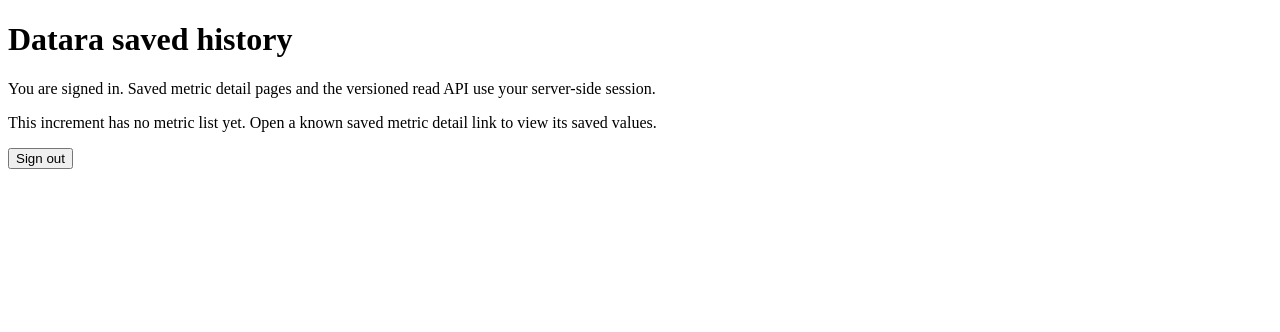
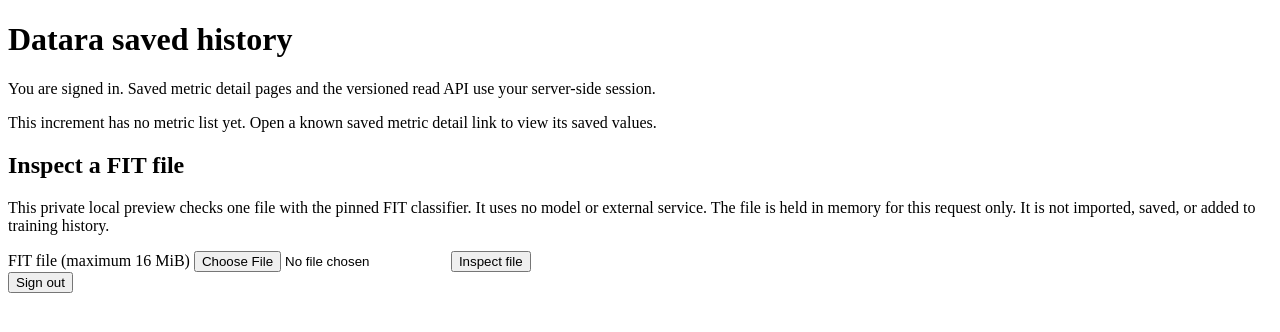
Before and after one commit to fengguode/DATARA, a Django app: page / in a window 1280 px wide. Shown: the top 332 px of the page. Run offline with Django 5.2, Linux system fonts and the light colour scheme; the visitor is signed in with stand-in values (Sample User, id 1); parts of the project's set-up code (start-up, migrations or seed data) failed here and were passed over.

Commit message:
feat(WP02): add private local FIT inspection preview

```diff
--- a/datara/settings.py
+++ b/datara/settings.py
@@ -67,8 +67,9 @@ MIDDLEWARE = [
     "django.middleware.security.SecurityMiddleware",
     "django.contrib.sessions.middleware.SessionMiddleware",
     "django.middleware.common.CommonMiddleware",
+    "django.contrib.auth.middleware.AuthenticationMiddleware",
+    "datara.uploads.PreviewUploadHandlerMiddleware",
     "django.middleware.csrf.CsrfViewMiddleware",
-    "django.contrib.auth.middleware.AuthenticationMiddleware",
 ]
 
 ROOT_URLCONF = "datara.urls"
--- a/datara/templates/datara/home.html
+++ b/datara/templates/datara/home.html
@@ -10,6 +10,39 @@
     <h1>Datara saved history</h1>
     <p>You are signed in. Saved metric detail pages and the versioned read API use your server-side session.</p>
     <p>This increment has no metric list yet. Open a known saved metric detail link to view its saved values.</p>
+    <section aria-labelledby="fit-preview-heading">
+      <h2 id="fit-preview-heading">Inspect a FIT file</h2>
+      <p>This private local preview checks one file with the pinned FIT classifier. It uses no model or external service. The file is held in memory for this request only. It is not imported, saved, or added to training history.</p>
+      <form method="post" action="{% url 'fit_preview' %}" enctype="multipart/form-data">
+        {% csrf_token %}
+        <label for="fit-file">FIT file (maximum 16 MiB)</label>
+        <input id="fit-file" name="fit_file" type="file" accept=".fit,application/octet-stream" required>
+        <button type="submit">Inspect file</button>
+      </form>
+      {% if preview_error %}<p role="alert">{{ preview_error }}</p>{% endif %}
+      {% if preview %}
+      <section aria-labelledby="preview-result-heading">
+        <h3 id="preview-result-heading">File inspection result</h3>
+        <p role="status">Source disposition: {{ preview.disposition }}. This is a preview only; no activity was imported or saved.</p>
+        {% if not preview.accepted %}<p>This file does not meet the current source rules. Reason code: <code>{{ preview.reason_code }}</code></p>{% endif %}
+        <p>Source rule: {{ preview.rule_version }}</p>
+        <p>Decoder: {{ preview.decoder }}; independent decoder check: {% if preview.decoder_verified %}passed{% else %}not confirmed{% endif %}.</p>
+        {% if preview.accepted %}
+        <dl>
+          <dt>Activity</dt><dd>{{ preview.sport|default:"not available" }}</dd>
+          <dt>FIT protocol version</dt><dd>{{ preview.protocol_version|default:"not available" }}</dd>
+          <dt>Start (UTC)</dt><dd>{{ preview.start_time_utc|default:"not available" }}</dd>
+          <dt>Elapsed duration (seconds)</dt><dd>{{ preview.elapsed_duration_seconds|default:"not available" }}</dd>
+          <dt>Timer duration (seconds)</dt><dd>{{ preview.timer_duration_seconds|default:"not available" }}</dd>
+          <dt>Distance (metres)</dt><dd>{{ preview.total_distance_metres|default:"not available" }}</dd>
+          <dt>Decoded messages</dt><dd>{{ preview.message_count }}</dd>
+          <dt>Record samples</dt><dd>{{ preview.record_sample_count }}</dd>
+        </dl>
+        {% endif %}
+        {% if preview.warnings %}<p>Source warnings: {{ preview.warnings|join:", " }}</p>{% endif %}
+      </section>
+      {% endif %}
+    </section>
     <form method="post" action="{{ logout_url }}">
       {% csrf_token %}
       <button type="submit">Sign out</button>
--- /dev/null
+++ b/datara/uploads.py
@@ -0,0 +1,67 @@
+"""Bounded in-memory upload handler for the private local FIT preview."""
+
+from __future__ import annotations
+
+from io import BytesIO
+
+from django.contrib.auth.views import redirect_to_login
+from django.core.files.uploadhandler import FileUploadHandler, StopUpload
+from django.core.files.uploadedfile import InMemoryUploadedFile
+
+from datara.intake import MAX_FILE_BYTES
+
+PREVIEW_ROUTE = "/fit/preview/"
+REQUEST_OVERHEAD_BYTES = 128 * 1024
+
+
+class PreviewUploadHandlerMiddleware:
+    """Install the memory-only handler before CSRF parses this one route."""
+
+    def __init__(self, get_response):
+        self.get_response = get_response
+
+    def __call__(self, request):
+        if request.path_info == PREVIEW_ROUTE:
+            if not request.user.is_authenticated:
+                return redirect_to_login(request.get_full_path())
+            request.upload_handlers = [BoundedMemoryUploadHandler(request)]
+        return self.get_response(request)
+
+
+class BoundedMemoryUploadHandler(FileUploadHandler):
+    """Accept at most one bounded file and never spool its bytes to disk."""
+
+    def handle_raw_input(self, input_data, META, content_length, boundary, encoding=None):
+        maximum = MAX_FILE_BYTES + REQUEST_OVERHEAD_BYTES
+        if content_length is None or content_length > maximum:
+            self.request._datara_upload_error = "request_too_large"
+            return None
+        return None
+
+    def new_file(self, *args, **kwargs):
+        super().new_file(*args, **kwargs)
+        if getattr(self.request, "_datara_upload_error", None):
+            raise StopUpload(connection_reset=False)
+        self._file_count = getattr(self, "_file_count", 0) + 1
+        if self._file_count > 1:
+            self.request._datara_upload_error = "too_many_files"
+            raise StopUpload(connection_reset=False)
+        self._buffer = bytearray()
+
+    def receive_data_chunk(self, raw_data, start):
+        if len(self._buffer) + len(raw_data) > MAX_FILE_BYTES:
+            self.request._datara_upload_error = "file_too_large"
+            self._buffer.clear()
+            raise StopUpload(connection_reset=False)
+        self._buffer.extend(raw_data)
+        return None
+
+    def file_complete(self, file_size):
+        content = bytes(self._buffer)
+        uploaded = InMemoryUploadedFile(
+            BytesIO(content), self.field_name, self.file_name,
+            self.content_type, len(content), self.charset, self.content_type_extra,
+        )
+        del content
+        del self._buffer
+        return uploaded
--- a/datara/urls.py
+++ b/datara/urls.py
@@ -4,6 +4,7 @@ from django.urls import path
 from datara.views import (
     DataraLoginView,
     DataraLogoutView,
+    fit_preview,
     home,
     recorded_metric_api,
     recorded_metric_evidence_api,
@@ -13,6 +14,7 @@ from datara.views import (
 
 urlpatterns = [
     path("", home, name="home"),
+    path("fit/preview/", fit_preview, name="fit_preview"),
     path("login/", DataraLoginView.as_view(), name="login"),
     path("logout/", DataraLogoutView.as_view(), name="logout"),
     # Text converters deliberately defer UUID validation until after session,
--- a/datara/views.py
+++ b/datara/views.py
@@ -6,6 +6,10 @@ from django.http import HttpResponse, JsonResponse
 from django.shortcuts import redirect, render
 from django.urls import reverse
 from django.views.decorators.csrf import csrf_exempt
+from django.views.decorators.http import require_POST
+
+from datara.classification import classify_bytes
+from datara.intake import MAX_FILE_BYTES, MAX_FILE_MESSAGES, MAX_FILE_SAMPLE_RECORDS
 
 from datara.saved_metric_read import (
     API_VERSION,
@@ -22,7 +26,99 @@ from datara.saved_metric_read import (
 def home(request):
     if not request.user.is_authenticated:
         return redirect("login")
-    return render(request, "datara/home.html", {"logout_url": reverse("logout")})
+    response = render(request, "datara/home.html", {
+        "logout_url": reverse("logout"), "preview": None, "preview_error": None,
+    })
+    response["Cache-Control"] = "private, no-store"
+    response["Vary"] = "Cookie"
+    return response
+
+
+@require_POST
+def fit_preview(request):
+    """Inspect one locally selected FIT file without persisting its bytes."""
+    if not request.user.is_authenticated:
+        return redirect(f"{reverse('login')}?next={reverse('home')}")
+
+    upload_error = getattr(request, "_datara_upload_error", None)
+    if upload_error:
+        _close_preview_uploads(request)
+        return _render_home_preview_error(request, upload_error)
+
+    uploads = request.FILES.getlist("fit_file")
+    if len(uploads) != 1:
+        _close_preview_uploads(request)
+        return _render_home_preview_error(request, "select_exactly_one_file")
+
+    uploaded = uploads[0]
+    if uploaded.size > MAX_FILE_BYTES:
+        uploaded.close()
+        return _render_home_preview_error(request, "file_too_large")
+
+    source_bytes = None
+    try:
+        source_bytes = uploaded.read(MAX_FILE_BYTES + 1)
+        if len(source_bytes) > MAX_FILE_BYTES:
+            return _render_home_preview_error(request, "file_too_large")
+        result = classify_bytes(
+            source_bytes,
+            max_messages=MAX_FILE_MESSAGES,
+            max_samples=MAX_FILE_SAMPLE_RECORDS,
+        )
+        preview = {
+            "accepted": result.accepted,
+            "disposition": result.disposition,
+            "reason_code": result.reason_code,
+            "rule_version": result.rule_version,
+            "decoder": result.decoder,
+            "decoder_verified": result.decoder_verified,
+            "protocol_version": result.protocol_version,
+            "sport": result.sport_name,
+            "start_time_utc": result.start_time_utc,
+            "elapsed_duration_seconds": result.elapsed_duration_seconds,
+            "timer_duration_seconds": result.timer_duration_seconds,
+            "total_distance_metres": result.total_distance_metres,
+            "message_count": result.message_count,
+            "record_sample_count": result.record_sample_count,
+            "warnings": result.warnings,
+        }
+    except Exception:
+        # Never return decoder exceptions or uploaded bytes to the page/log.
+        return _render_home_preview_error(request, "inspection_unavailable")
+    finally:
+        uploaded.close()
+        if source_bytes is not None:
+            del source_bytes
+
+    response = render(request, "datara/home.html", {
+        "logout_url": reverse("logout"), "preview": preview, "preview_error": None,
+    })
+    response["Cache-Control"] = "private, no-store"
+    response["Vary"] = "Cookie"
+    return response
+
+
+def _close_preview_uploads(request):
+    for item in request.FILES.values():
+        item.close()
+
+
+def _render_home_preview_error(request, code: str):
+    messages = {
+        "request_too_large": "The upload request exceeded the local preview limit.",
+        "file_too_large": "Choose a FIT file no larger than 16 MiB.",
+        "too_many_files": "Choose exactly one FIT file for this preview.",
+        "select_exactly_one_file": "Choose exactly one FIT file for this preview.",
+        "inspection_unavailable": "The file could not be inspected. No import or save was performed.",
+    }
+    response = render(request, "datara/home.html", {
+        "logout_url": reverse("logout"),
+        "preview": None,
+        "preview_error": messages.get(code, messages["inspection_unavailable"]),
+    }, status=413 if code in {"request_too_large", "file_too_large"} else 400)
+    response["Cache-Control"] = "private, no-store"
+    response["Vary"] = "Cookie"
+    return response
 
 
 class DataraLoginView(auth_views.LoginView):
```
Also changed, not shown: datara/tests/test_fit_preview.py (added, +90 -0 lines).
